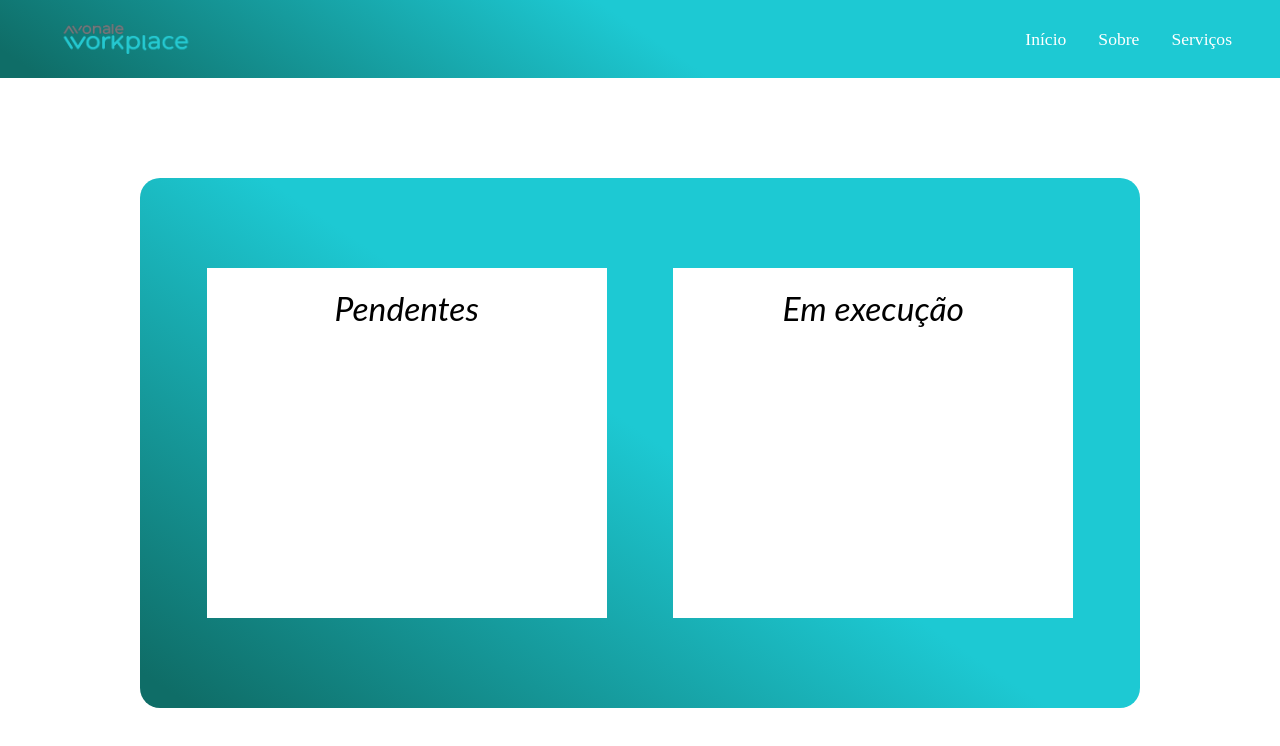
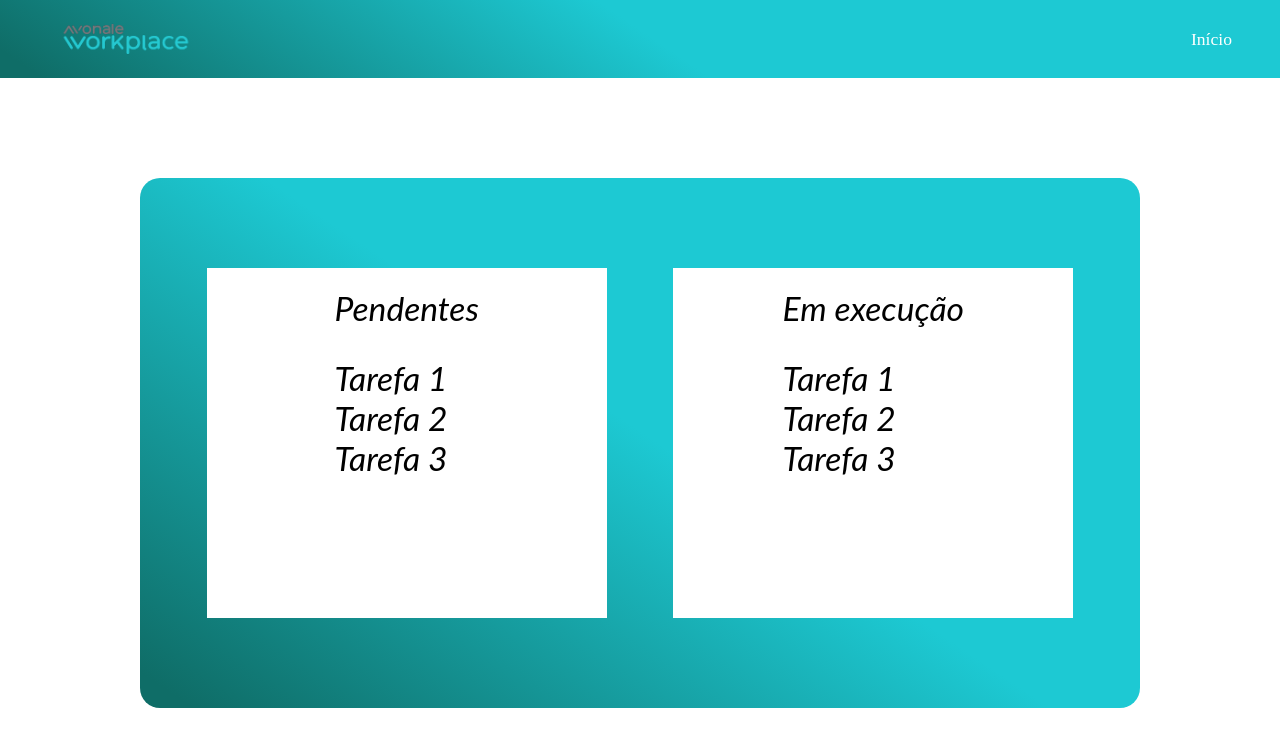
Before and after one commit to Viniosk/Avonalejs, a Vue app: page /dashboard in a window 1280 px wide. Shown: the top 746 px of the page. Built offline with nearby package versions, Linux system fonts and the light colour scheme.

Commit message:
Atualizando Commit

```diff
--- a/src/components/Cadastro.vue
+++ b/src/components/Cadastro.vue
@@ -19,13 +19,17 @@
                 placeholder="Digite sua senha" required>
 
             </div>
-            <button type="submit">Cadastrar</button>
+            <button type="submit" @click="login">Cadastrar</button>
         </form>
+
+        <a class="link" href="/login">Login</a>
         </div>
     </body>
 </template>
 
 <script>
+// eslint-disable-next-line no-unused-vars
+import Login from './Login.vue';
 // eslint-disable-next-line vue/multi-word-component-names
 export default {
     name: 'CADASTRO',
@@ -41,6 +45,9 @@ export default {
     methods: {
         submitForm() {
             // Handle form submission
+        },
+        login() {
+          this.$router.push('/login');
         }
     }
 };
@@ -63,7 +70,7 @@ body {
   width: 100%;
   padding: 2rem;
   border-radius: 20px;
-  background-color: rgba(255, 255, 255, 0.423);
+  background-color: rgba(255, 255, 255, 0.85);
 }
 
 .form-group {
@@ -93,4 +100,12 @@ button {
   text-align: center;
 }
 
+.link {
+  display: block;
+  margin-top: 2rem;
+  margin-left: 21rem;
+  text-decoration: none;
+  font-family: 'Franklin Gothic Medium', 'Arial Narrow', Arial, sans-serif;
+}
+
 </style>
--- a/src/components/Dashboard.vue
+++ b/src/components/Dashboard.vue
@@ -7,8 +7,6 @@
     <nav class="nav">
       <ul>
         <li><a href="/">Início</a></li>
-        <li><a href="#">Sobre</a></li>
-        <li><a href="#">Serviços</a></li>
       </ul>
     </nav>
   </header>
@@ -17,13 +15,27 @@
 
     <div class="Container-tarefas">
 
-      <div class="Titulo">Pendentes</div>
+      <div class="Titulo">
+        Pendentes
+        <ul class="tarefas">
+          <li>Tarefa 1</li>
+          <li>Tarefa 2</li>
+          <li>Tarefa 3</li>
+        </ul>
+      </div>
 
     </div>
 
     <div class="Container-tarefas">
 
-      <div class="Titulo">Em execução</div>
+      <div class="Titulo">
+        Em execução
+        <ul class="tarefas">
+          <li>Tarefa 1</li>
+          <li>Tarefa 2</li>
+          <li>Tarefa 3</li>
+        </ul>
+      </div>
 
 
     </div>
@@ -123,4 +135,10 @@ export default {
   margin-top: 20px;
 }
 
+.tarefas{
+  list-style-type: none;
+  padding: 0;
+  margin-top: 30px;
+}
+
 </style>
--- a/src/components/Home.vue
+++ b/src/components/Home.vue
@@ -46,7 +46,7 @@ body {
   width: 100%;
   padding: 2rem;
   border-radius: 20px;
-  background-color: rgba(255, 255, 255, 0.423);
+  background-color: rgba(255, 255, 255, 0.85);
 }
 
 .home-container h1 {
@@ -55,6 +55,7 @@ body {
 }
 
 .bt-container {
+  margin-top: 20px;
   margin-bottom: 2rem;
   font-family: 'Franklin Gothic Medium', 'Arial Narrow', Arial, sans-serif;
   justify-content: center;
--- a/src/components/Login.vue
+++ b/src/components/Login.vue
@@ -110,7 +110,7 @@ body {
   width: 100%;
   padding: 2rem;
   border-radius: 20px;
-  background-color: rgba(255, 255, 255, 0.362);
+  background-color: rgba(255, 255, 255, 0.85);
 }
 
 .Login-container h1 {
```
